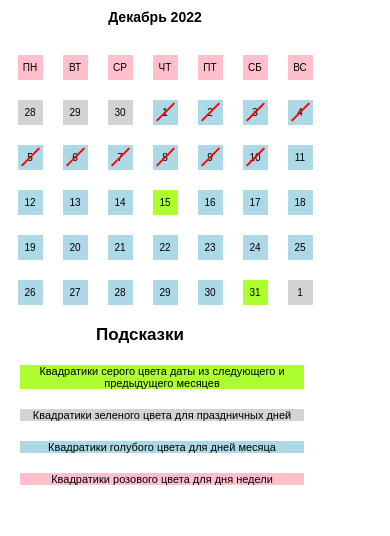
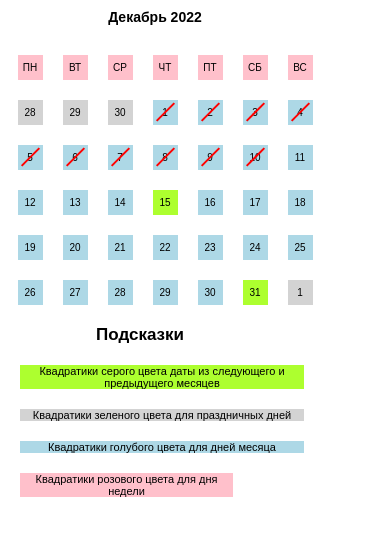
Before and after one commit to rita12356/calendar, a plain HTML site: page index.html in a window 390 px wide. Shown: the top 536 px of the page. Drawn offline with Linux system fonts and the light colour scheme.

Commit message:
прокрутка

```diff
--- a/css/index.css
+++ b/css/index.css
@@ -2,7 +2,7 @@ body {
   margin: 0;
   font-family: "Arial";
   min-width: 900px;
-
+overflow-x: hidden;
   user-select: none;
 }
 h2{
@@ -180,7 +180,7 @@ div {
 }
 
 .pink{
-  width: 40%;
+  width: 30%;
   margin: 20px;
   background-color: pink;
 }
```
